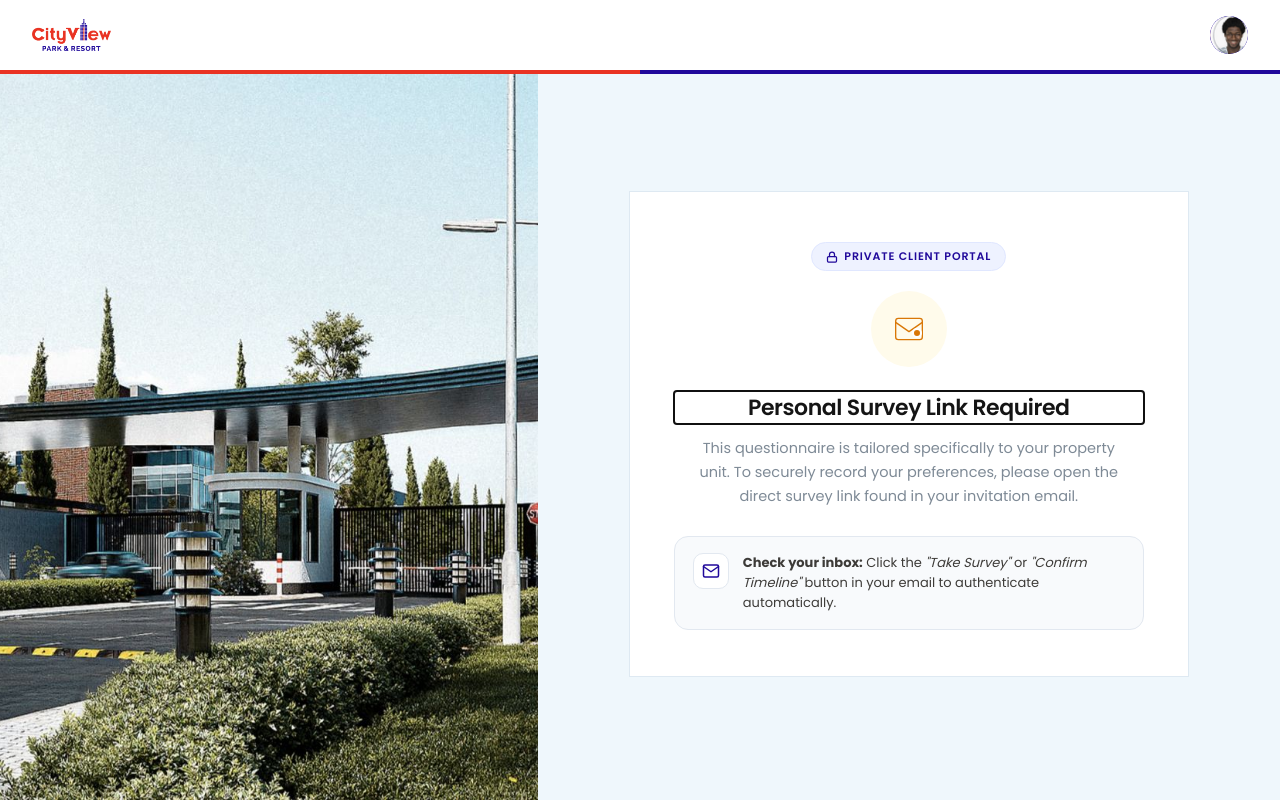
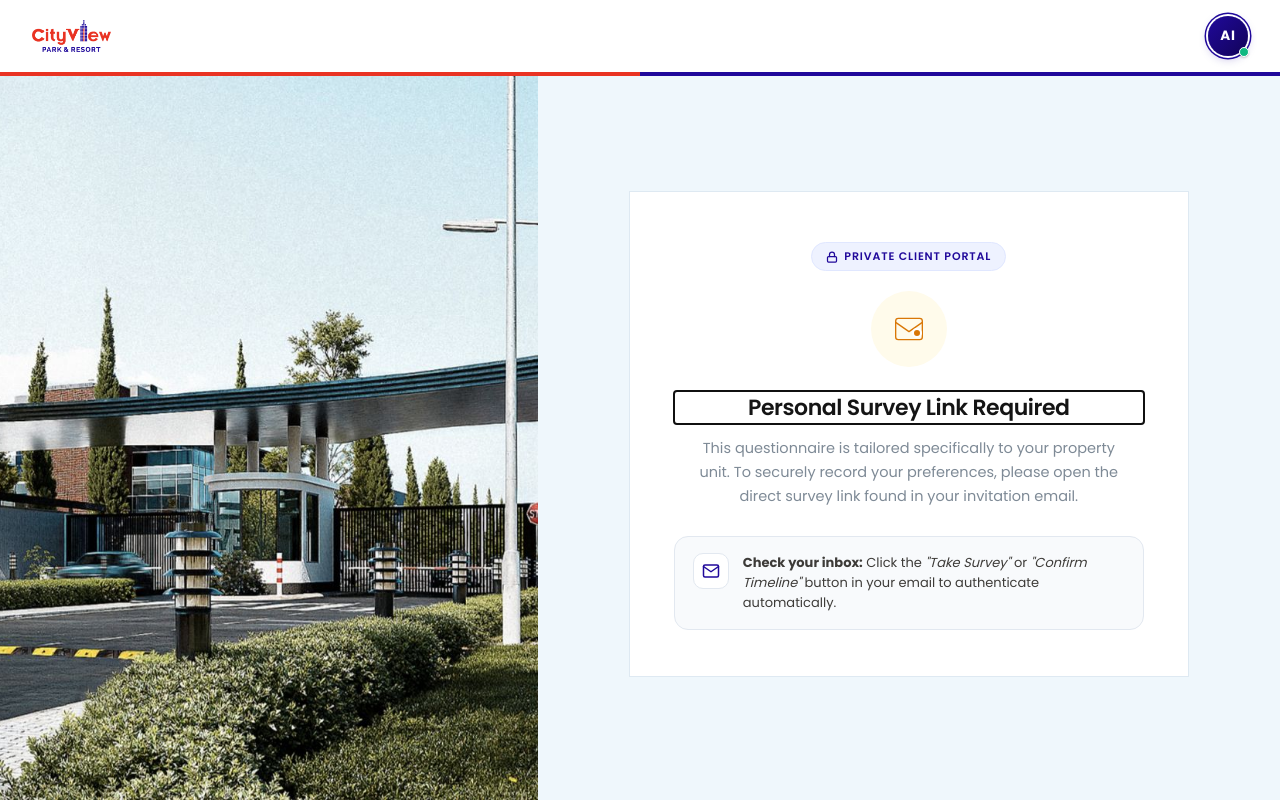
Before and after one commit to ChidiTeng/myxellia-forms, a React (Vite) app in the folder cityview-survey/: page / in a window 1280 px wide. Built offline with nearby package versions, Linux system fonts and the light colour scheme.

Commit message:
feat: extract name from query params and add fancy avatar with initials and tooltip

```diff
--- a/cityview-survey/src/components/SurveyContainer.jsx
+++ b/cityview-survey/src/components/SurveyContainer.jsx
@@ -1,12 +1,11 @@
 import React, { useEffect, useRef, useState } from 'react';
 import { usePendingSurveys, useSubmitSurvey } from '../hooks/useSurveys';
-import { getAuthToken, getProjectId, getUserProfile } from '../utils/session';
+import { getAuthToken, getProjectId, getUserProfile, getUserInitials } from '../utils/session';
 import TimelineStep from './TimelineStep';
 import TermsStep from './TermsStep';
 import Confirmation from './Confirmation';
 import logo from '../assets/logo.png';
 import hero from '../assets/hero.jpg';
-import defaultAvatar from '../assets/avatar.png';
 
 export default function SurveyContainer() {
   const [step, setStep] = useState(1);
@@ -19,6 +18,7 @@ export default function SurveyContainer() {
   const token = getAuthToken();
   const projectId = getProjectId();
   const userProfile = getUserProfile();
+  const initials = getUserInitials(userProfile);
 
   const {
     data,
@@ -83,15 +83,16 @@ export default function SurveyContainer() {
       <div className="topbar">
         <header className="mast">
           <img className="logo" src={logo} alt="CityView Park and Resort" />
-          <div className="avatar" title={buyerName}>
-            <img
-              src={userProfile?.avatar || defaultAvatar}
-              alt={buyerName}
-              onError={(e) => {
-                // Fallback to bundled avatar asset if remote URL fails
-                e.currentTarget.src = defaultAvatar;
-              }}
-            />
+          <div className="avatar-wrapper">
+            <div className="avatar" tabIndex={0} aria-label={buyerName} role="button">
+              <span className="avatar-initials">{initials}</span>
+              <span className="avatar-status-pip" aria-hidden="true" />
+            </div>
+            <div className="avatar-tooltip" role="tooltip">
+              <span className="tooltip-name">{buyerName}</span>
+              {userProfile?.email && <span className="tooltip-email">{userProfile.email}</span>}
+              <span className="tooltip-arrow" aria-hidden="true" />
+            </div>
           </div>
         </header>
         <div className="rule" aria-hidden="true">
--- a/cityview-survey/src/styles.css
+++ b/cityview-survey/src/styles.css
@@ -50,30 +50,115 @@ body {
   display: block;
 }
 
-.avatar {
-  width: 38px;
-  height: 38px;
-  border-radius: 50%;
-  flex: 0 0 38px;
-  overflow: hidden;
-  background: #F5FAFD;
-  box-shadow: inset 0 0 0 1.5px var(--navy);
-  display: flex;
+.avatar-wrapper {
+  position: relative;
+  display: inline-flex;
   align-items: center;
   justify-content: center;
 }
 
-.avatar img {
-  width: 100%;
-  height: 100%;
-  object-fit: cover;
-  display: block;
+.avatar {
+  width: 40px;
+  height: 40px;
+  border-radius: 50%;
+  flex: 0 0 40px;
+  background: linear-gradient(135deg, #20099B 0%, #120358 100%);
+  box-shadow: 0 0 0 2px #FFFFFF, 0 0 0 3.5px var(--navy), 0 3px 10px rgba(32, 9, 155, 0.25);
+  display: flex;
+  align-items: center;
+  justify-content: center;
+  position: relative;
+  cursor: pointer;
+  outline: none;
+  transition: transform 0.2s cubic-bezier(0.16, 1, 0.3, 1), box-shadow 0.2s ease;
+  user-select: none;
 }
 
-.avatar svg {
-  width: 22px;
-  height: 22px;
-  color: var(--navy);
+.avatar:hover,
+.avatar:focus-visible {
+  transform: scale(1.06);
+  box-shadow: 0 0 0 2px #FFFFFF, 0 0 0 3.5px var(--red), 0 4px 14px rgba(233, 51, 35, 0.3);
+}
+
+.avatar-initials {
+  display: inline-block;
+  font-family: 'Poppins', 'Trebuchet MS', Arial, sans-serif;
+  font-size: 13.5px;
+  font-weight: 700;
+  color: #FFFFFF;
+  letter-spacing: 0.05em;
+  line-height: 1;
+  text-transform: uppercase;
+}
+
+.avatar-status-pip {
+  position: absolute;
+  bottom: -1px;
+  right: -1px;
+  width: 10px;
+  height: 10px;
+  border-radius: 50%;
+  background: #10B981;
+  border: 1.5px solid #FFFFFF;
+  box-shadow: 0 1px 2px rgba(0, 0, 0, 0.2);
+}
+
+/* Fancy Tooltip */
+.avatar-tooltip {
+  position: absolute;
+  top: calc(100% + 10px);
+  right: -6px;
+  background: #0F172A;
+  color: #FFFFFF;
+  padding: 8px 14px;
+  border-radius: 8px;
+  box-shadow: 0 10px 25px -4px rgba(15, 23, 42, 0.35), 0 4px 6px -2px rgba(15, 23, 42, 0.15), 0 0 0 1px rgba(255, 255, 255, 0.08);
+  display: flex;
+  flex-direction: column;
+  align-items: flex-end;
+  white-space: nowrap;
+  pointer-events: none;
+  opacity: 0;
+  visibility: hidden;
+  transform: translateY(-5px) scale(0.96);
+  transition: opacity 0.18s cubic-bezier(0.16, 1, 0.3, 1), transform 0.18s cubic-bezier(0.16, 1, 0.3, 1), visibility 0.18s;
+  z-index: 50;
+}
+
+.avatar-wrapper:hover .avatar-tooltip,
+.avatar-wrapper:focus-within .avatar-tooltip {
+  opacity: 1;
+  visibility: visible;
+  transform: translateY(0) scale(1);
+  pointer-events: auto;
+}
+
+.tooltip-name {
+  font-family: 'Poppins', 'Trebuchet MS', Arial, sans-serif;
+  font-size: 13px;
+  font-weight: 600;
+  color: #FFFFFF;
+  line-height: 18px;
+  letter-spacing: -0.01em;
+}
+
+.tooltip-email {
+  font-family: 'Poppins', 'Trebuchet MS', Arial, sans-serif;
+  font-size: 11px;
+  color: #94A3B8;
+  line-height: 15px;
+  margin-top: 1px;
+}
+
+.tooltip-arrow {
+  position: absolute;
+  bottom: 100%;
+  right: 18px;
+  width: 0;
+  height: 0;
+  border-left: 5px solid transparent;
+  border-right: 5px solid transparent;
+  border-bottom: 5px solid #0F172A;
 }
 
 .rule {
--- a/cityview-survey/src/utils/session.js
+++ b/cityview-survey/src/utils/session.js
@@ -57,6 +57,41 @@ export function initSessionFromUrl() {
       sessionStorage.setItem(STORAGE_KEYS.DEMO, 'true');
       searchParams.delete('demo');
       urlModified = true;
+    }
+
+    // Extract user profile parameters (first_name, last_name, email) from URL
+    const firstNameParam = searchParams.get('first_name') || searchParams.get('firstName');
+    const lastNameParam = searchParams.get('last_name') || searchParams.get('lastName');
+    const nameParam = searchParams.get('name') || searchParams.get('fullName');
+    const emailParam = searchParams.get('email');
+
+    let firstName = firstNameParam?.trim() || '';
+    let lastName = lastNameParam?.trim() || '';
+    if (!firstName && nameParam?.trim()) {
+      const parts = nameParam.trim().split(/\s+/);
+      firstName = parts[0] || '';
+      lastName = parts.slice(1).join(' ');
+    }
+    const email = emailParam?.trim() || '';
+
+    if (firstName || lastName || email) {
+      const existing = getUserProfile() || {};
+      const updated = {
+        ...existing,
+        ...(firstName ? { firstName } : {}),
+        ...(lastName ? { lastName } : {}),
+        ...(email ? { email } : {}),
+      };
+      sessionStorage.setItem(STORAGE_KEYS.USER, JSON.stringify(updated));
+    }
+
+    // Scrub all user profile parameters from the URL
+    const userParams = ['first_name', 'firstName', 'last_name', 'lastName', 'name', 'fullName', 'email'];
+    for (const param of userParams) {
+      if (searchParams.has(param)) {
+        searchParams.delete(param);
+        urlModified = true;
+      }
     }
 
     // Immediately sanitize URL without reloading page
@@ -149,11 +184,19 @@ export function getProjectId() {
 
 /**
  * Persist user profile (name, email, avatar).
+ * Query parameter values take precedence over token info.
  */
 export function setUserProfile(profile) {
   if (typeof window === 'undefined' || !profile) return;
   try {
-    sessionStorage.setItem(STORAGE_KEYS.USER, JSON.stringify(profile));
+    const existing = getUserProfile() || {};
+    const merged = {
+      firstName: existing.firstName || profile.firstName || 'Ahmed',
+      lastName: existing.lastName || profile.lastName || '',
+      email: existing.email || profile.email || '',
+      avatar: existing.avatar || profile.avatar || null,
+    };
+    sessionStorage.setItem(STORAGE_KEYS.USER, JSON.stringify(merged));
   } catch (err) {
     console.error('Failed to store user profile:', err);
   }
@@ -166,11 +209,28 @@ export function getUserProfile() {
   if (typeof window === 'undefined') return null;
   try {
     const data = sessionStorage.getItem(STORAGE_KEYS.USER);
-    console.log('user profile', data)
     return data ? JSON.parse(data) : null;
   } catch {
     return null;
   }
+}
+
+/**
+ * Compute user initials for the avatar badge (e.g. "Ahmed Ibraheem" -> "AI").
+ */
+export function getUserInitials(user) {
+  const first = user?.firstName?.trim() || '';
+  const last = user?.lastName?.trim() || '';
+  if (first && last) {
+    return `${first[0]}${last[0]}`.toUpperCase();
+  }
+  if (first) {
+    return first.slice(0, 2).toUpperCase();
+  }
+  if (last) {
+    return last.slice(0, 2).toUpperCase();
+  }
+  return 'AI';
 }
 
 /**
```
